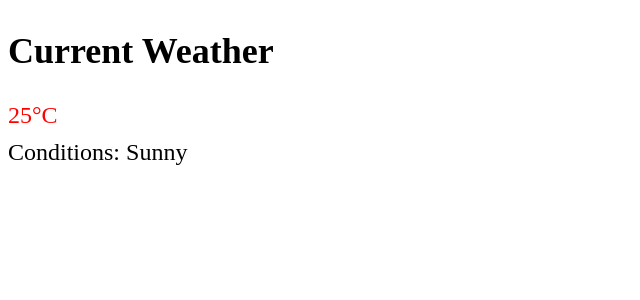
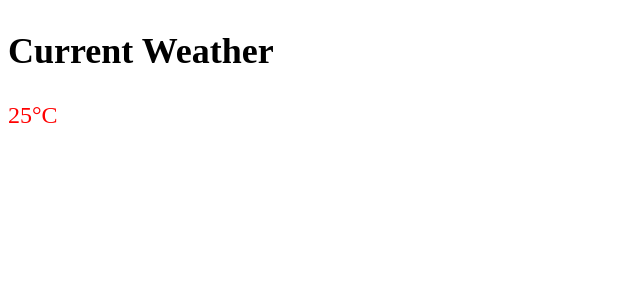
Before and after one commit to acciojob/conditional-weather-report-Rajudas575, a React app: page / in a window 1280 px wide. Shown: the top 300 px of the page, without its empty margins (0-640 px from the left). Built offline with nearby package versions, Linux system fonts and the light colour scheme.

Commit message:
Update App.js

```diff
--- a/src/components/App.js
+++ b/src/components/App.js
@@ -21,7 +21,6 @@ const App = () => {
               {temperature}°C
             </span>
           </p>
-          <p>Conditions: {conditions}</p>
         </div>
     </div>
   )
```
